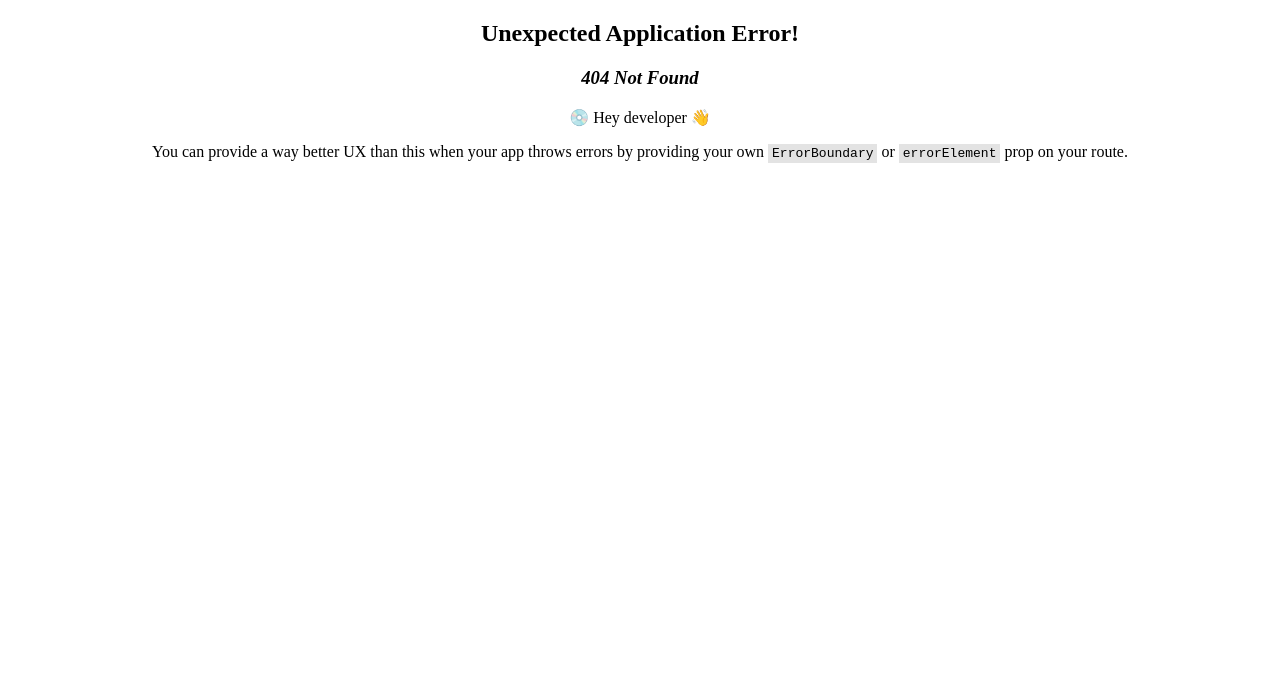
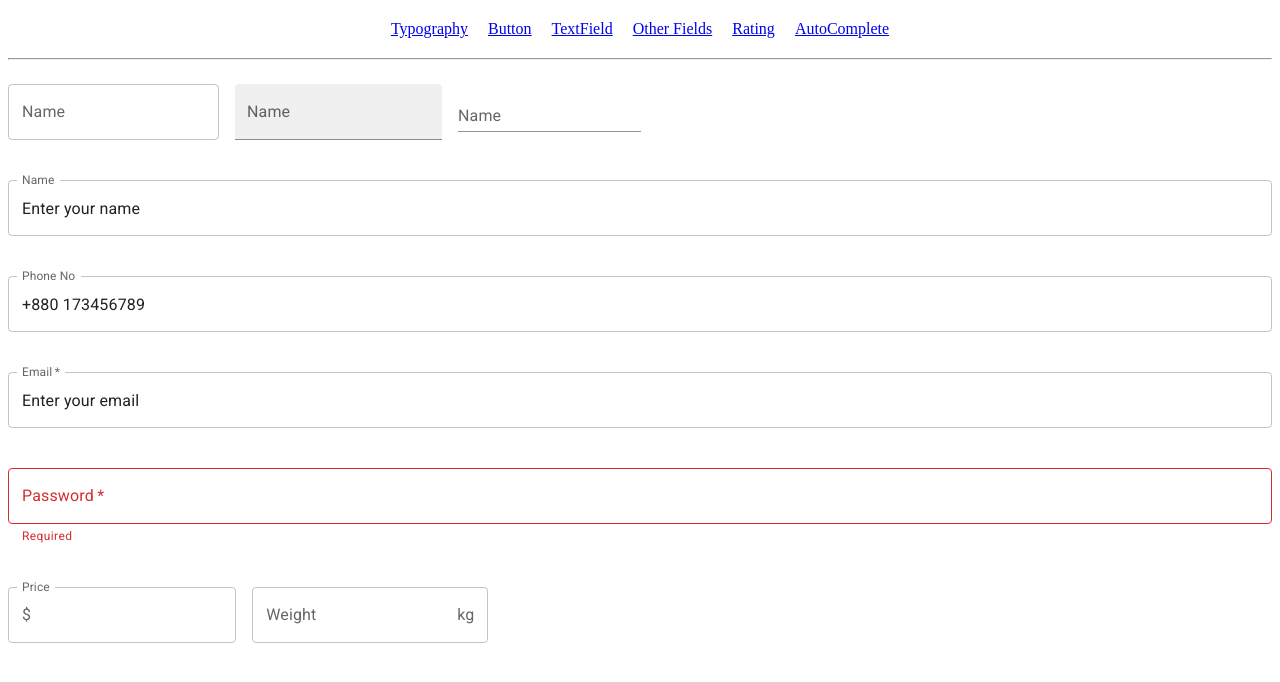
Before and after one commit to Bayshakhe/material-ui-practice, a React (Vite) app: page /textfield in a window 1280 px wide. Before the commit this address had no page. Shown: the top 682 px of the page. Built offline with nearby package versions, Linux system fonts and the light colour scheme.

Commit message:
added autoComplete

```diff
--- a/src/Components/Navbar.jsx
+++ b/src/Components/Navbar.jsx
@@ -6,6 +6,10 @@ const Navbar = () => {
       <div style={{ margin: "20px", display: 'flex', gap: "20px", justifyContent: "center" }}>
         <Link to='/'>Typography</Link>
         <Link to='/button'>Button</Link>
+        <Link to='/textfield'>TextField</Link>
+        <Link to='/othersFields'>Other Fields</Link>
+        <Link to='/rating'>Rating</Link>
+        <Link to='/autoComplete'>AutoComplete</Link>
       </div>
       <hr />
     </>
--- /dev/null
+++ b/src/Pages/AutoCompletePage.jsx
@@ -0,0 +1,31 @@
+import { Autocomplete, Stack, TextField } from "@mui/material";
+import { useState } from "react";
+
+const AutoCompletePage = () => {
+  const [value, setValue] = useState(null);
+  const [skill, setSkill] = useState(null);
+
+  const skills = ["html", "css", "javascript", "React"];
+  const skillOptions = skills.map((skill,i) => ({
+    id: i +1, label: skill
+  }))
+  console.log({value, skill});
+  return (
+    <Stack>
+      <Autocomplete
+        options={skills}
+        renderInput={(params) => <TextField {...params} label="Skills" />}
+        value={value}
+        onChange={(e, newValue) => setValue(newValue)}
+      />
+      <Autocomplete
+        options={skillOptions}
+        renderInput={(params) => <TextField {...params} label="Skills" />}
+        value={skill}
+        onChange={(e, newValue) => setSkill(newValue)}
+      />
+    </Stack>
+  );
+};
+
+export default AutoCompletePage;
--- /dev/null
+++ b/src/Pages/OthersFieldPage.jsx
@@ -0,0 +1,132 @@
+import { Bookmark, BookmarkBorder } from "@mui/icons-material";
+import {
+  Box,
+  FormControl,
+  FormControlLabel,
+  MenuItem,
+  Radio,
+  RadioGroup,
+  Select,
+  Stack,
+  TextField,
+  Checkbox,
+  FormGroup,
+} from "@mui/material";
+import { useState } from "react";
+
+const OthersFieldPage = () => {
+  const [country, setCountry] = useState("");
+  const [countries, setCountries] = useState([]);
+  const [gender, setGender] = useState("");
+  const [accept, setAccept] = useState(false);
+  const [skills, setSkills] = useState([]);
+
+  const handleCountry = (e) => {
+    setCountry(e.target.value);
+  };
+  const handleCountries = (e) => {
+    setCountries(e.target.value);
+  };
+  const handleGender = (e) => {
+    setGender(e.target.value);
+  };
+  const handleCheckbox = (e) => {
+    setAccept(e.target.checked);
+  };
+  const handleSkills = (e) => {
+    const index = skills.indexOf(e.target.value)
+    if(index === -1){
+        setSkills([...skills, e.target.value])
+    }
+    else{
+        const filterSkills = skills.filter(skill => skill !== e.target.value)
+        setSkills(filterSkills)
+    }
+  }
+    console.log({skills})
+
+  return (
+    <Box mt={3}>
+      <Stack direction="row">
+        <Box>
+          <Select
+            labelId="country"
+            label="Country"
+            value={country && country}
+            onChange={handleCountry}
+          >
+            <MenuItem value="Bangladesh">Bangladesh</MenuItem>
+            <MenuItem value="India">India</MenuItem>
+            <MenuItem value="Germany">Germany</MenuItem>
+            <MenuItem value="Australia">Australia</MenuItem>
+          </Select>
+        </Box>
+
+        {/* select multiple */}
+        <TextField
+          fullWidth
+          // labelId="country"
+          label="Country"
+          select
+          value={countries}
+          onChange={handleCountries}
+          SelectProps={{
+            multiple: true,
+          }}
+        >
+          <MenuItem value="Bangladesh">Bangladesh</MenuItem>
+          <MenuItem value="India">India</MenuItem>
+          <MenuItem value="Germany">Germany</MenuItem>
+          <MenuItem value="Australia">Australia</MenuItem>
+        </TextField>
+      </Stack>
+
+      <Stack direction="column" spacing={3} mt={3}>
+        {/* radio button */}
+        <FormControl>
+          <RadioGroup
+            defaultValue="female"
+            value={gender}
+            onChange={handleGender}
+          >
+            <FormControlLabel value="male" control={<Radio />} label="male" />
+            <FormControlLabel
+              value="female"
+              control={<Radio />}
+              label="female"
+            />
+            <FormControlLabel value="other" control={<Radio />} label="other" />
+          </RadioGroup>
+        </FormControl>
+
+        {/* Checkbox button */}
+        <FormControlLabel
+          label="I accept all the terms and conditions"
+          control={
+            <Checkbox checked={accept} onChange={handleCheckbox}></Checkbox>
+          }
+        />
+        {/* Checkbox icon button */}
+        <Stack direction="row">
+          <Checkbox
+            icon={<BookmarkBorder />}
+            checkedIcon={<Bookmark />}
+            checked={accept}
+            onChange={handleCheckbox}
+          />
+        </Stack>
+
+        {/* multiple checkbox select */}
+          <FormControl>
+            <FormGroup>
+                <FormControlLabel label="html" value="html" control={<Checkbox checked={skills.includes('html')}/>} onChange={handleSkills}/>
+                <FormControlLabel label="css" value="css" control={<Checkbox checked={skills.includes('css')}/>} onChange={handleSkills}/>
+                <FormControlLabel label="javascript" value="javascript" control={<Checkbox checked={skills.includes('javascript')}/>} onChange={handleSkills}/>
+            </FormGroup>
+          </FormControl>
+      </Stack>
+    </Box>
+  );
+};
+
+export default OthersFieldPage;
--- /dev/null
+++ b/src/Pages/RatingPage.jsx
@@ -0,0 +1,36 @@
+import { Favorite, FavoriteBorder } from "@mui/icons-material";
+import { Rating, Stack, Typography } from "@mui/material";
+import { useState } from "react";
+
+const RatingPage = () => {
+  const [value, setValue] = useState(0);
+  const handleChange = (e, newValue) => {
+    setValue(newValue);
+  };
+  return (
+    <>
+      <Stack direction="row">
+        <Rating
+          value={value}
+          size="large"
+          precision={0.5}
+          onChange={handleChange}
+        />
+        <Typography variant="h6">{value}</Typography>
+      </Stack>
+      <Stack direction="row">
+        <Rating
+          value={value}
+          size="large"
+          precision={0.5}
+          icon={<Favorite/>}
+          emptyIcon={<FavoriteBorder/>}
+          onChange={handleChange}
+        />
+        <Typography variant="h6">{value}</Typography>
+      </Stack>
+    </>
+  );
+};
+
+export default RatingPage;
--- /dev/null
+++ b/src/Pages/TextFieldPage.jsx
@@ -0,0 +1,71 @@
+import { Box, InputAdornment, Stack, TextField } from "@mui/material";
+import { useState } from "react";
+
+const TextFieldPage = () => {
+  const [value, setValue] = useState("");
+  return (
+    <Box spacing={4} mt={3}>
+      <Stack direction="row" spacing={2}>
+        <TextField label="Name" variant="outlined"></TextField>
+        <TextField label="Name" variant="filled"></TextField>
+        <TextField label="Name" variant="standard"></TextField>
+      </Stack>
+
+      <Stack mt={5} direction="column" spacing={5}>
+        <TextField
+          label="Name"
+          variant="outlined"
+          defaultValue="Enter your name"
+          color="secondary"
+        ></TextField>
+        <TextField
+          label="Phone No"
+          variant="outlined"
+          defaultValue="+880 173456789"
+          inputProps={{ readOnly: true }}
+          color="secondary"
+        ></TextField>
+        <TextField
+          label="Email"
+          variant="outlined"
+          type="email"
+          required
+          defaultValue="Enter your email"
+        ></TextField>
+        <TextField
+          label="Password"
+          type="password"
+          variant="outlined"
+          required
+          value={value}
+          onChange={(e) => setValue(e.target.value)}
+          error={!value}
+          helperText={
+            !value ? "Required" : "Do not share your password with anyone"
+          }
+        ></TextField>
+      </Stack>
+
+      <Stack mt={5} direction="row" spacing={2}>
+        <TextField
+          label="Price"
+          variant="outlined"
+          color="success"
+          InputProps={{
+            startAdornment: <InputAdornment position="start">$</InputAdornment>,
+          }}
+        ></TextField>
+        <TextField
+          label="Weight"
+          variant="outlined"
+          color="success"
+          InputProps={{
+            endAdornment: <InputAdornment position="end">kg</InputAdornment>,
+          }}
+        ></TextField>
+      </Stack>
+    </Box>
+  );
+};
+
+export default TextFieldPage;
```
Also changed, not shown: src/main.jsx (+20 -0 lines).
